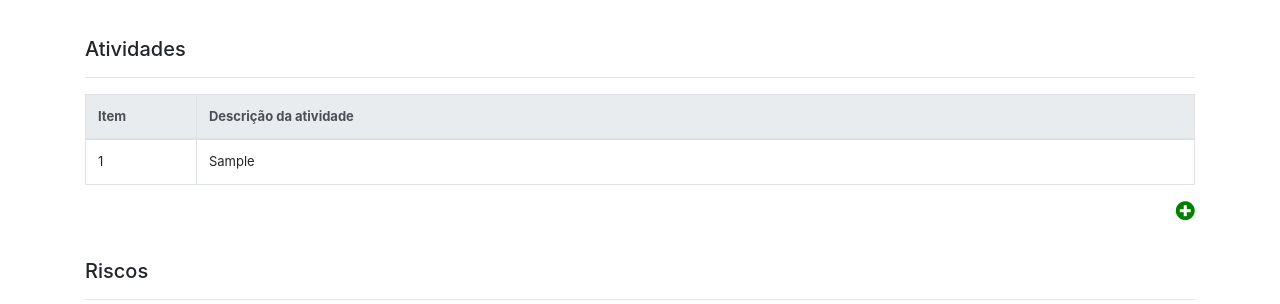
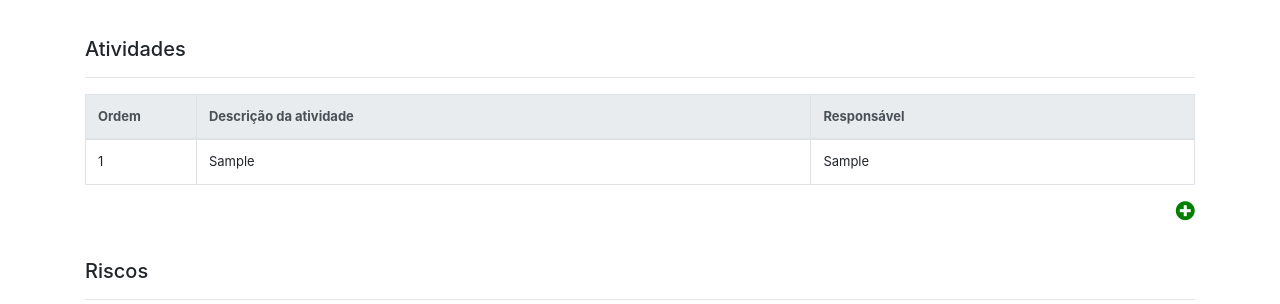
Before and after one commit to luisapuppin/riscos, a Django app: page /riscos/processo/1/detalhar/ in a window 1280 px wide. Shown: the part 1041-1345 px from the top of the page. Run offline with Django 3.2, Linux system fonts and the light colour scheme; tables that the repository leaves empty hold one stand-in row (values such as "Sample post"); some libraries are stand-ins or nearby versions.

Commit message:
Altera template de processo para mostrar informações das atividades

```diff
--- a/riscos/templates/riscos/detalhar_processo.html
+++ b/riscos/templates/riscos/detalhar_processo.html
@@ -85,15 +85,17 @@
     <table class="table table-bordered table-hover">
         <thead class="thead-light">
             <tr>
-                <th style="width: 10%">Item</th>
+                <th style="width: 10%">Ordem</th>
                 <th>Descrição da atividade</th>
+                <th>Responsável</th>
             </tr>
         </thead>
         <tbody>
             {% for item in atividades %}
             <tr>
-                <td style="width: 10%">{{ forloop.counter }}</td>
+                <td style="width: 10%">{{ item.nr_atividade }}</td>
                 <td>{{ item.ds_atividade }}</td>
+                <td>{{ item.ds_responsavel }}</td>
             </tr>{% endfor %}
 
         </tbody>
```
